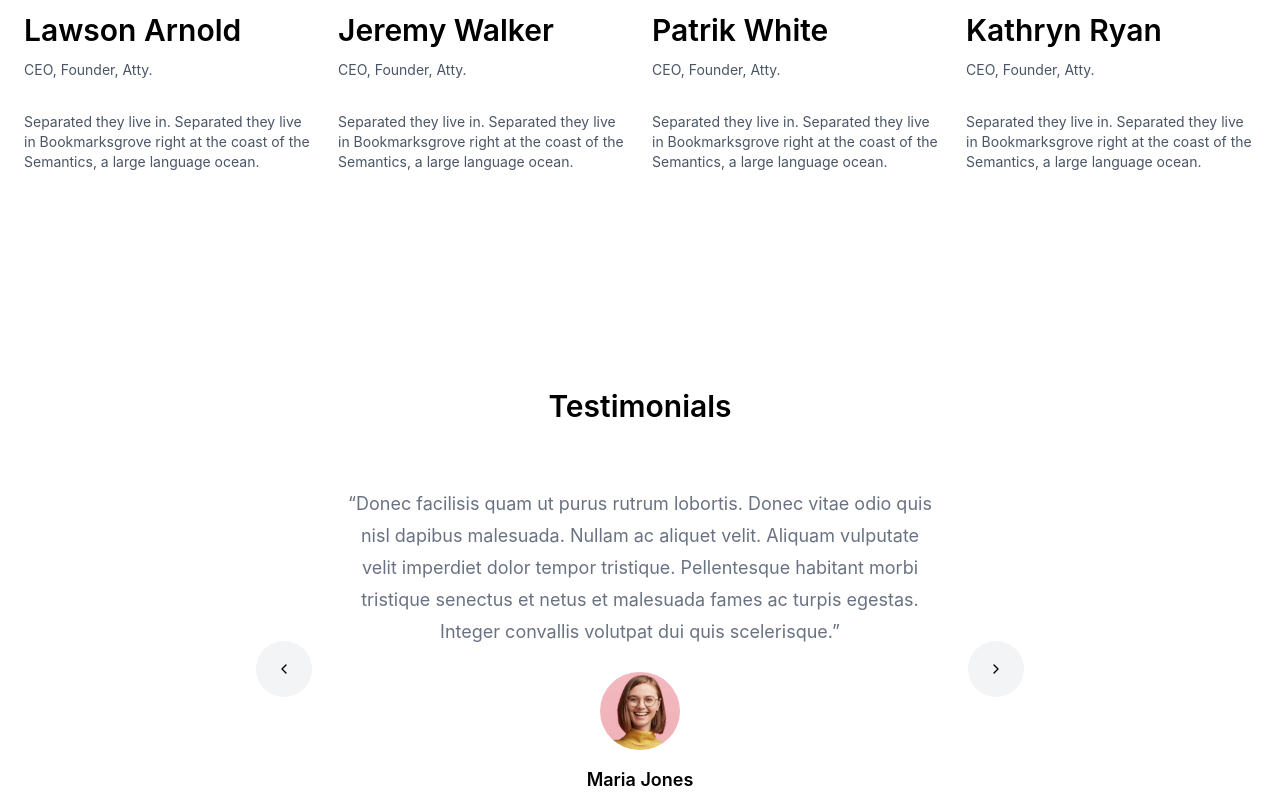
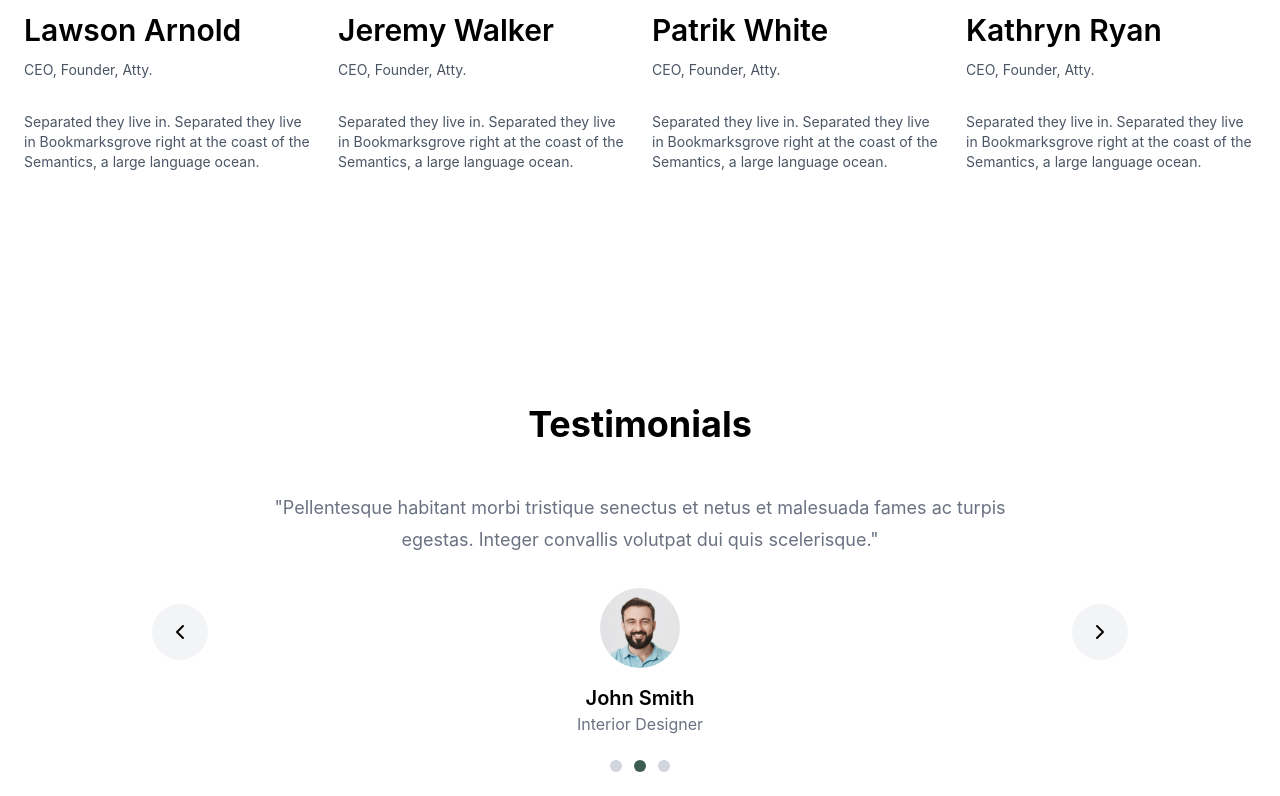
Before and after one commit to Sushant222004/furni-ecommerce, a React (Vite) app in the folder furni-client/: page /about in a window 1280 px wide. Shown: the part 2000-2796 px from the top of the page. Built offline with nearby package versions, Linux system fonts and the light colour scheme.

Commit message:
Final project

```diff
--- a/furni-client/src/App.jsx
+++ b/furni-client/src/App.jsx
@@ -15,6 +15,8 @@ import Checkout from "./pages/Checkout";
 import Success from "./pages/Success";
 import Register from "./pages/Register";
 import Login from "./pages/Login";
+import Profile from "./pages/Profile";
+import ProtectedRoute from "./components/protectedRoute";
 
 function App() {
   return (
@@ -29,12 +31,28 @@ function App() {
         <Route path="/contact" element={<Contact />} />
         <Route path="/products/:id" element={<ProductDetails />} />
         <Route path="/cart" element={<Cart />} />
-        <Route path="/checkout" element={<Checkout />} />
+        <Route
+          path="/checkout"
+          element={
+            <ProtectedRoute>
+              <Checkout />
+            </ProtectedRoute>
+          }
+        />
         <Route path="/success" element={<Success />} />
       </Route>
 
       {/* Authentication */}
       <Route element={<AuthLayout />}>
+        <Route
+          path="/profile"
+          element={
+            <ProtectedRoute>
+              <Profile />
+            </ProtectedRoute>
+          }
+        />
+
         <Route path="/register" element={<Register />} />
         <Route path="/login" element={<Login />} />
       </Route>
--- a/furni-client/src/components/HelpSection.jsx
+++ b/furni-client/src/components/HelpSection.jsx
@@ -1,7 +1,7 @@
 import grid1 from "../assets/images/img-grid-1.jpg";
 import grid2 from "../assets/images/img-grid-2.jpg";
 import grid3 from "../assets/images/img-grid-3.jpg";
-import {Link} from "react-router-dom"
+import { Link } from "react-router-dom";
 
 const features = [
   "Donec vitae odio quis nisl dapibus malesuada",
@@ -14,7 +14,7 @@ function HelpSection() {
   return (
     <section>
       <div className=" flex flex-col lg:flex-row gap-25 max-w-339 mx-auto px-4 md:px-6  lg:px-8 py-16 ">
-        <div className="relative lg:w-1/2 min-h-150">
+        <div className="relative lg:w-1/2 min-h-[600px]">
           <img src={grid1} alt="grid1" className="w-[75%] rounded-3xl" />
 
           <img
@@ -50,7 +50,10 @@ function HelpSection() {
                 </li>
               ))}
             </ul>
-            <Link to = "/blog" className="self-start px-8 py-3 bg-gray-800 text-white rounded-full hover:bg-black">
+            <Link
+              to="/blog"
+              className="self-start px-8 py-3 bg-gray-800 text-white rounded-full hover:bg-black"
+            >
               Explore
             </Link>
           </div>
--- a/furni-client/src/components/PopularProductCard.jsx
+++ b/furni-client/src/components/PopularProductCard.jsx
@@ -1,14 +1,19 @@
 function PopularProductCard({ head, para, image }) {
   return (
     <div className="flex gap-4 items-center">
-
       <div className="">
-        <img src={image} alt={head} className="w-50 h-50 object-contain" />
+        <img
+          src={`http://localhost:5000/images/${image}`}
+          alt={head}
+          className="w-50 h-50 object-contain"
+        />
       </div>
       <div className="flex flex-col gap-2">
         <h2 className="font-semibold">{head}</h2>
         <p className="text-sm text-gray-500 ">{para}</p>
-        <button className="font-semibold text-sm self-start text-gray-600">Read More</button>
+        <button className="font-semibold text-sm self-start text-gray-600">
+          Read More
+        </button>
       </div>
     </div>
   );
--- a/furni-client/src/components/TestimonialSection.jsx
+++ b/furni-client/src/components/TestimonialSection.jsx
@@ -1,50 +1,99 @@
-import person from "../assets/images/person-1.png";
-
+import { useState, useEffect } from "react";
 import { FiChevronLeft, FiChevronRight } from "react-icons/fi";
 
+import person1 from "../assets/images/person_1.jpg";
+import person2 from "../assets/images/person_2.jpg";
+import person3 from "../assets/images/person_3.jpg";
+
+const testimonials = [
+  {
+    image: person1,
+    name: "Maria Jones",
+    position: "CEO, Co-Founder",
+    text: "Donec facilisis quam ut purus rutrum lobortis. Donec vitae odio quis nisl dapibus malesuada. Nullam ac aliquet velit. Aliquam vulputate velit imperdiet dolor tempor tristique.",
+  },
+  {
+    image: person2,
+    name: "John Smith",
+    position: "Interior Designer",
+    text: "Pellentesque habitant morbi tristique senectus et netus et malesuada fames ac turpis egestas. Integer convallis volutpat dui quis scelerisque.",
+  },
+  {
+    image: person3,
+    name: "Emma Watson",
+    position: "Customer",
+    text: "Aliquam vulputate velit imperdiet dolor tempor tristique. Donec facilisis quam ut purus rutrum lobortis. Donec vitae odio quis nisl dapibus malesuada.",
+  },
+];
+
 function Testimonials() {
+  const [current, setCurrent] = useState(0);
+
+  const nextSlide = () => {
+    setCurrent((prev) => (prev + 1) % testimonials.length);
+  };
+
+  const prevSlide = () => {
+    setCurrent((prev) => (prev === 0 ? testimonials.length - 1 : prev - 1));
+  };
+
+  useEffect(() => {
+    const interval = setInterval(() => {
+      nextSlide();
+    }, 5000);
+
+    return () => clearInterval(interval);
+  }, []);
+
   return (
     <section>
-      <div className="max-w-200 mx-auto px-4 py-16">
-        <div className="flex-1 text-center ">
-          <div className="flex flex-col gap-8 w-full">
-            <h2 className="text-3xl font-semibold mb-8">Testimonials</h2>
-            <div className="flex flex-col md:flex-row gap-8 items-center">
-              <button className="w-14 h-14  flex items-center justify-center rounded-full bg-gray-100 hover:bg-[#3b5d50] hover:text-white transition">
-                <FiChevronLeft />
+      <div className="max-w-5xl mx-auto px-6 py-20">
+        <h2 className="text-4xl font-bold text-center mb-12">Testimonials</h2>
+
+        <div className="flex flex-col md:flex-row items-center gap-8">
+          <button
+            onClick={prevSlide}
+            className="w-14 h-14 rounded-full bg-gray-100 hover:bg-[#3b5d50] hover:text-white transition flex items-center justify-center"
+          >
+            <FiChevronLeft size={24} />
           </button>
 
-              <div className="flex-1">
+          <div className="flex-1 text-center transition-all duration-500">
             <p className="max-w-3xl mx-auto text-lg text-gray-500 leading-8">
-                  “Donec facilisis quam ut purus rutrum lobortis. Donec vitae
-                  odio quis nisl dapibus malesuada. Nullam ac aliquet velit.
-                  Aliquam vulputate velit imperdiet dolor tempor tristique.
-                  Pellentesque habitant morbi tristique senectus et netus et
-                  malesuada fames ac turpis egestas. Integer convallis volutpat
-                  dui quis scelerisque.”
+              "{testimonials[current].text}"
             </p>
 
-                <div className="text-center mt-6 ">
             <img
-                    src={person}
-                    alt="person"
-                    className="rounded-full w-20 mx-auto"
+              src={testimonials[current].image}
+              alt={testimonials[current].name}
+              className="w-20 h-20 rounded-full object-cover mx-auto mt-8"
             />
-                  <h3 className="font-semibold text-lg mt-4">Maria Jones</h3>
 
-                  <p className="text-sm text-gray-500">CEO, Co-Founder</p>
-                  <div className="flex justify-center gap-2 mt-6">
-                    <span className="w-3 h-3 rounded-full bg-[#3b5d50] hover:bg-[#3b5d50] cursor-pointer transition"></span>
-                    <span className="w-3 h-3 rounded-full bg-gray-300 hover:bg-[#3b5d50] cursor-pointer transition"></span>
-                    <span className="w-3 h-3 rounded-full bg-gray-300 hover:bg-[#3b5d50] cursor-pointer transition"></span>
+            <h3 className="text-xl font-semibold mt-4">
+              {testimonials[current].name}
+            </h3>
+
+            <p className="text-gray-500">{testimonials[current].position}</p>
+
+            <div className="flex justify-center gap-3 mt-6">
+              {testimonials.map((_, index) => (
+                <button
+                  key={index}
+                  onClick={() => setCurrent(index)}
+                  className={`w-3 h-3 rounded-full transition ${
+                    current === index ? "bg-[#3b5d50]" : "bg-gray-300"
+                  }`}
+                />
+              ))}
             </div>
           </div>
-              </div>
-              <button className="w-14 h-14  flex items-center justify-center  rounded-full bg-gray-100 hover:bg-[#3b5d50] hover:text-white transition">
-                <FiChevronRight />
+
+          <button
+            onClick={nextSlide}
+            className="w-14 h-14 rounded-full bg-gray-100 hover:bg-[#3b5d50] hover:text-white transition flex items-center justify-center"
+          >
+            <FiChevronRight size={24} />
           </button>
-            </div>
-          </div>
         </div>
       </div>
     </section>
--- /dev/null
+++ b/furni-client/src/components/protectedRoute.jsx
@@ -0,0 +1,13 @@
+import {Navigate} from "react-router-dom";
+
+function ProtectedRoute({ children }) {
+  const token = localStorage.getItem("token");
+
+  if (!token) {
+    return <Navigate to="/login" replace />;
+  }
+
+  return children;
+}
+
+export default ProtectedRoute;
--- /dev/null
+++ b/furni-client/src/pages/Profile.jsx
@@ -0,0 +1,48 @@
+import { FiUser, FiMail } from "react-icons/fi";
+
+function Profile() {
+  return (
+    <>
+      <div className="bg-[#3b5d50]">
+        <div className="max-w-7xl mx-auto px-6 py-24">
+          <h1 className="text-5xl font-bold text-white">My Profile</h1>
+        </div>
+      </div>
+
+      <div className="max-w-4xl mx-auto px-6 py-20">
+        <div className="bg-white shadow-lg rounded-2xl p-10">
+          <div className="flex items-center gap-6">
+            <div className="w-24 h-24 rounded-full bg-[#3b5d50] flex items-center justify-center">
+              <FiUser className="text-5xl text-white" />
+            </div>
+
+            <div>
+              <h2 className="text-3xl font-bold">Welcome!</h2>
+              <p className="text-gray-500">This is your Furni account.</p>
+            </div>
+          </div>
+
+          <div className="mt-10 space-y-6">
+            <div className="flex items-center gap-4 border rounded-lg p-4">
+              <FiUser className="text-2xl text-[#3b5d50]" />
+              <div>
+                <p className="text-gray-500">Name</p>
+                <h3 className="font-semibold">Your Name</h3>
+              </div>
+            </div>
+
+            <div className="flex items-center gap-4 border rounded-lg p-4">
+              <FiMail className="text-2xl text-[#3b5d50]" />
+              <div>
+                <p className="text-gray-500">Email</p>
+                <h3 className="font-semibold">you@example.com</h3>
+              </div>
+            </div>
+          </div>
+        </div>
+      </div>
+    </>
+  );
+}
+
+export default Profile;
```
Also changed, not shown: furni-client/src/components/Navbar.jsx (+45 -3 lines), furni-client/src/pages/Login.jsx (+101 -6 lines). Lines whose indentation alone changed are shown as unchanged.
